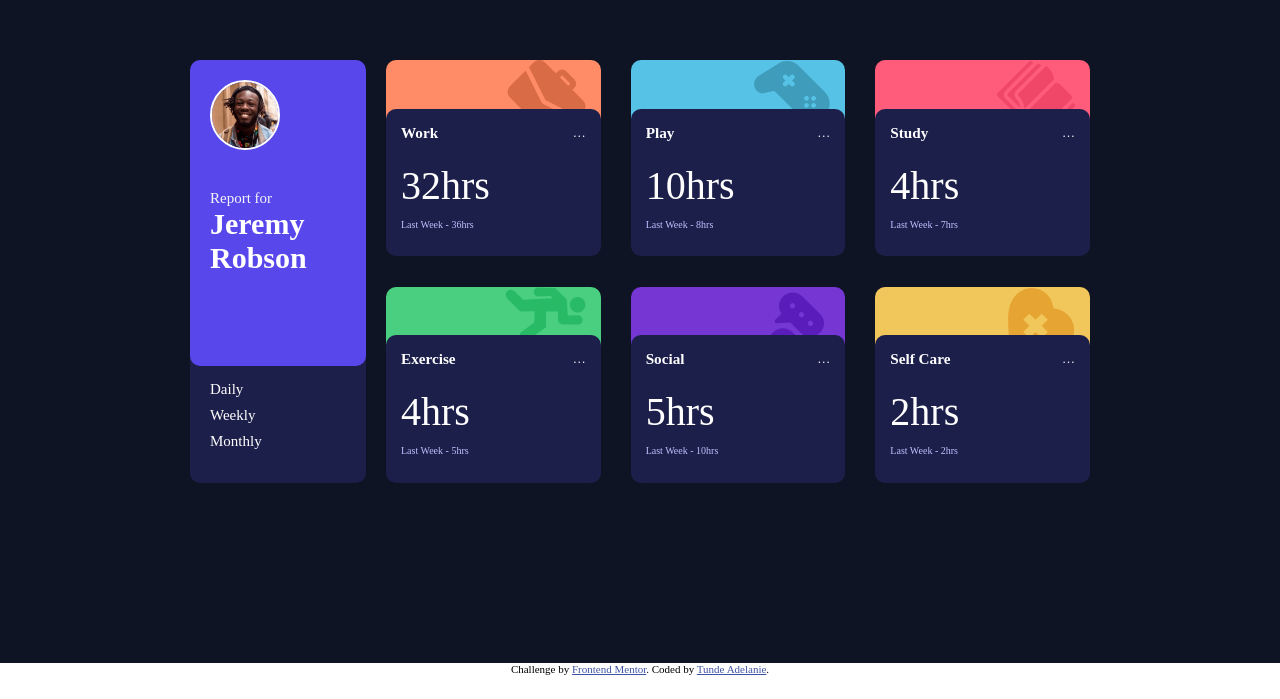
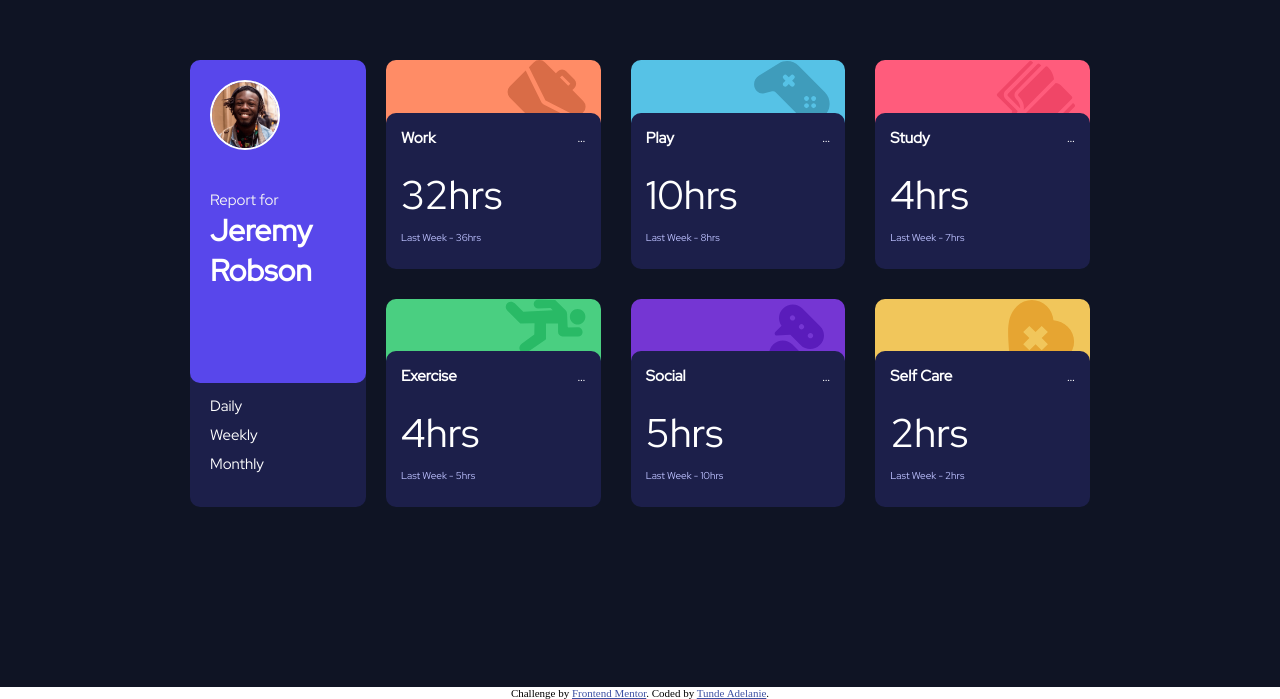
Before and after one commit to Babsman123/time-tracking-board, a website: page index.html in a window 1280 px wide. Shown: the part 120-819 px from the top of the page. Drawn offline with Linux system fonts and the light colour scheme.

Commit message:
second commit

```diff
--- a/index.html
+++ b/index.html
@@ -12,6 +12,10 @@
       href="./images/favicon-32x32.png"
     />
     <link rel="stylesheet" href="./css/style.css" />
+    <link
+      href="https://fonts.googleapis.com/css2?family=Epilogue&family=Fraunces:opsz@9..144&family=Red+Hat+Display&display=swap"
+      rel="stylesheet"
+    />
 
     <title>Frontend Mentor | Time tracking dashboard</title>
 
--- a/sass/base/_typography.scss
+++ b/sass/base/_typography.scss
@@ -1,3 +1,7 @@
+.container {
+  font-family: "Red Hat Display", sans-serif;
+}
+
 .user-details {
   &__name {
     p {
```
Also changed, not shown: css/style.css.
